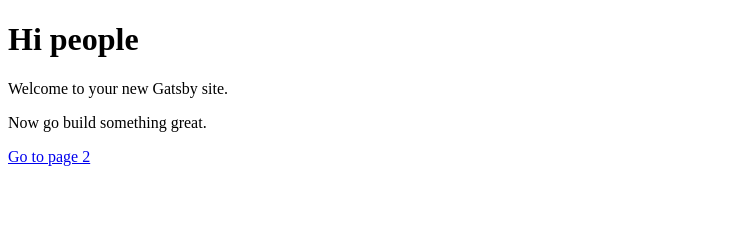
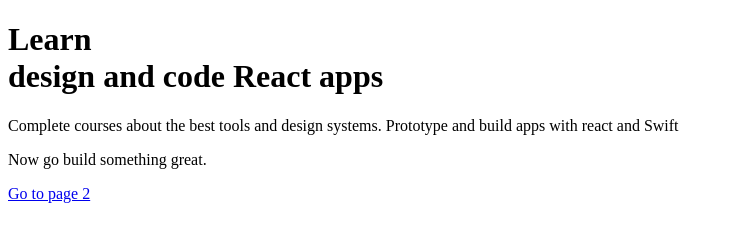
Before and after one commit to rkarumba/React-Design-Gatsby, a Gatsby site: page / in a window 1280 px wide. Shown: the whole page, without its empty margins (0-734 px from the left). Built offline with nearby package versions, Linux system fonts and the light colour scheme; Gatsby itself is replaced by a stand-in of ours.

Commit message:
Update index.js

```diff
--- a/src/pages/index.js
+++ b/src/pages/index.js
@@ -3,8 +3,8 @@
 
 const IndexPage = () => (
   <div>
-    <h1>Hi people</h1>
-    <p>Welcome to your new Gatsby site.</p>
+    <h1>Learn <br/> design and code React apps </h1>
+    <p>Complete courses about the best tools and design systems. Prototype and build apps  with react and Swift </p>
     <p>Now go build something great.</p>
     <Link to="/page-2/">Go to page 2</Link>
   </div>
```
